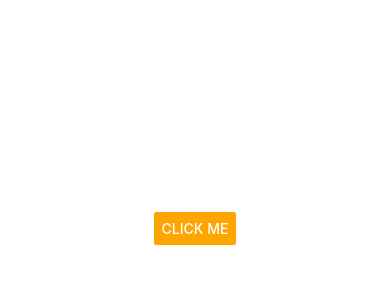
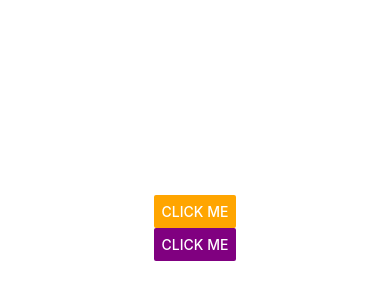
Before and after one commit to chanakaSubasinghe/FirstApp-React-Native, a React Native app: screen / in a window 390 px wide. Shown: the part 194-494 px from the top of the page. Built offline with nearby package versions, Linux system fonts and the light colour scheme.

Commit message:
add Alert component

```diff
--- a/App.js
+++ b/App.js
@@ -3,6 +3,7 @@ import {
   StyleSheet,
   SafeAreaView,
   Button,
+  Alert
 } from 'react-native';
 
 export default function App() {
@@ -10,10 +11,25 @@ export default function App() {
   return (
     // SafeAreaView support for new iPhone's top notch
     <SafeAreaView style={styles.container}>
+      {/* alert method work on both android and IOS */}
       <Button
         title="Click Me"
         color="orange"
-        onPress={() => console.log('Button tapped')} />
+        onPress={() => Alert.alert('My title', 'My Message', [
+          {
+            text: 'Yes',
+            onPress: () => console.log('Yes')
+          },
+          {
+            text: 'No'
+          }
+        ])} />
+
+      {/* prompt method work on only IOS */}
+      <Button
+        title="Click Me"
+        color="purple"
+        onPress={() => Alert.prompt('My title', 'My Message', (text) => console.log(text))} />
     </SafeAreaView>
   );
 }
```
